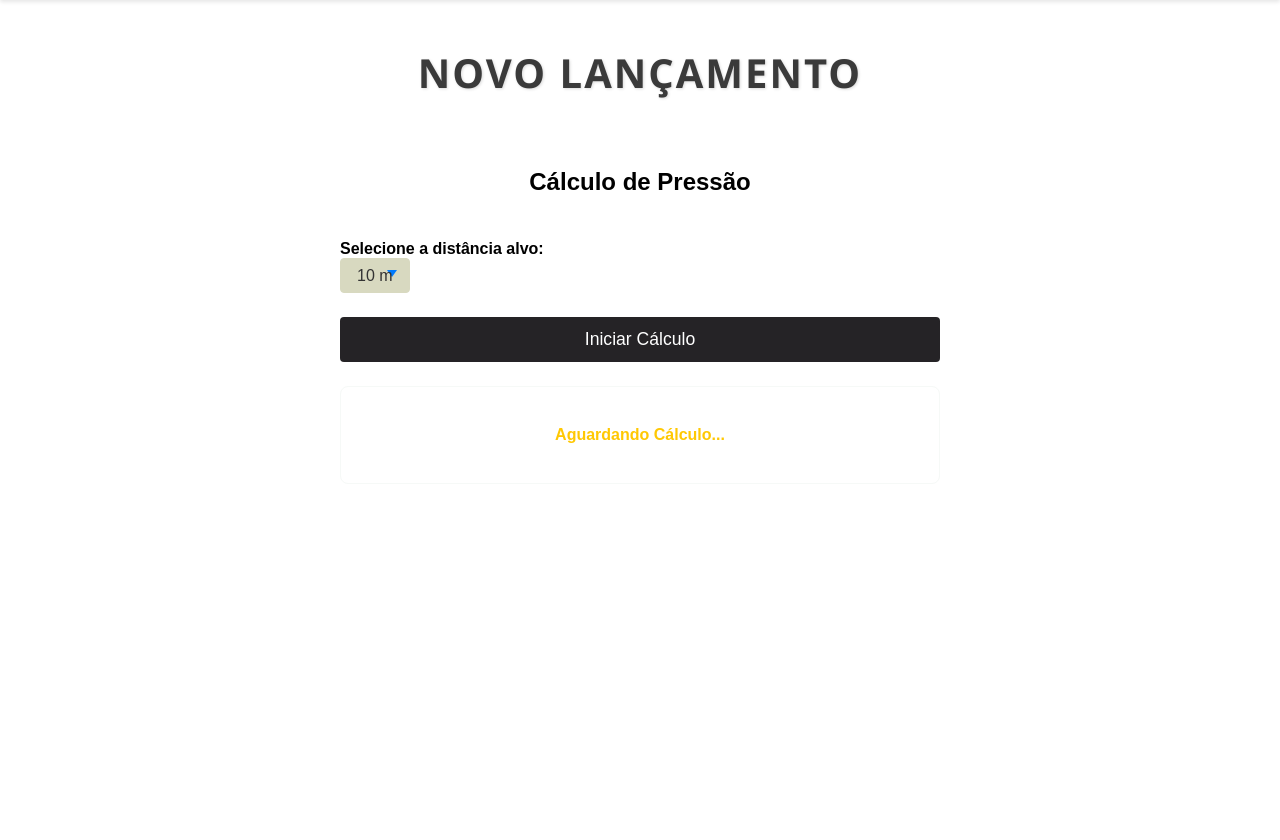
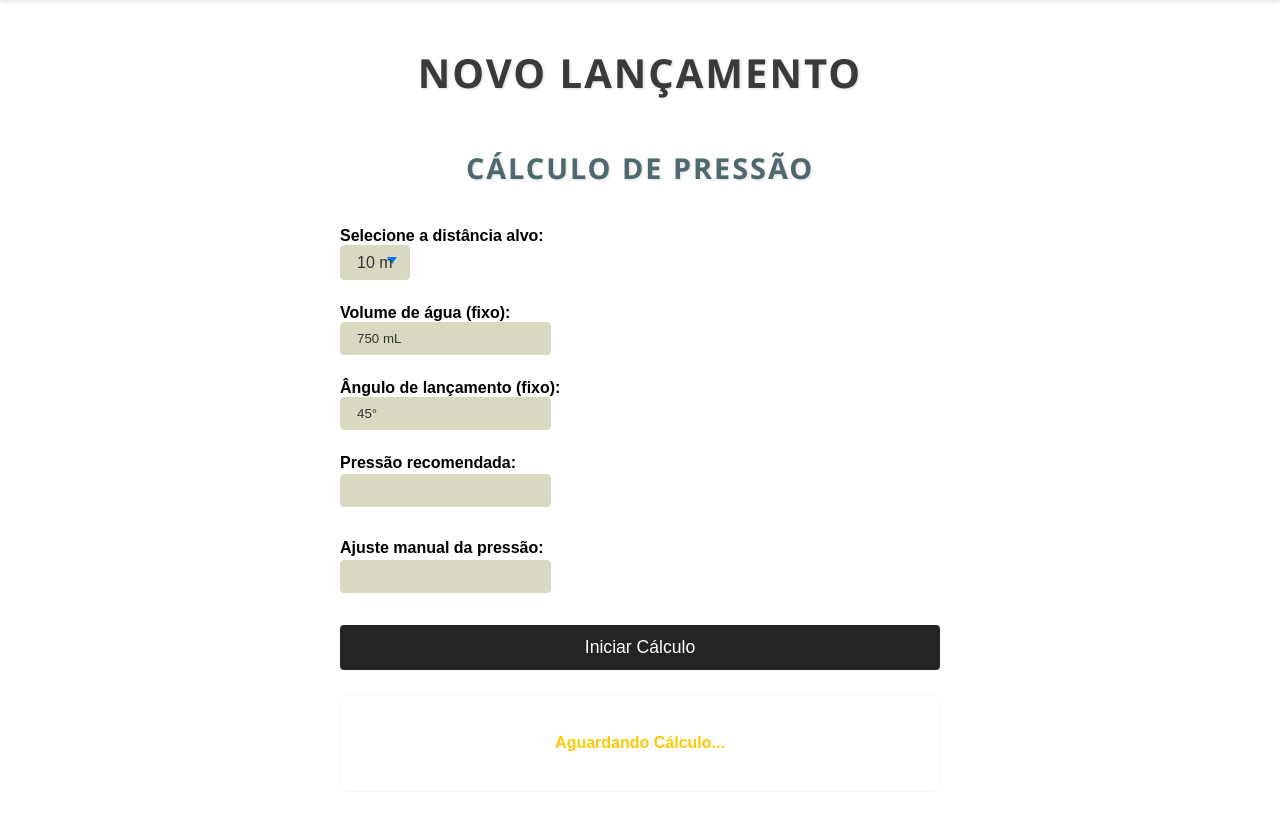
Before and after one commit to moonshinerd/interface-pi1, a Django app: page /newlaunch/ in a window 1280 px wide. Shown: the part 52-892 px from the top of the page. Before the commit the page ends 495 px from the top, so only its background shows below. Run offline with Django 5.2, Linux system fonts and the light colour scheme.

Commit message:
adicionando parametros iniciais, ajueste manual de pressao, validacao e css
Co-authored-by: Hauedy <hauedyws@gmail.com>

```diff
--- a/core/templates/core/launch_new.html
+++ b/core/templates/core/launch_new.html
@@ -1,23 +1,35 @@
-<!-- core/templates/core/launch_new.html -->
 {% extends "core/base.html" %}
 {% load static %}
 
 {% block title %}Novo Lançamento{% endblock %}
 {% block content %}
- <h1 style="
+  <h1 style="
   font-family: 'Segoe UI', Tahoma, Geneva, Verdana, sans-serif;
   font-size: 2.5rem;
   color: #3a3a3a;  /* cinza escuro */
   text-shadow: 1px 1px 3px rgba(0,0,0,0.15);
   letter-spacing: 2px;
   text-transform: uppercase;
-  margin-bottom: 1rem;
+  margin-bottom: 0.5rem;  /* diminuiu */
 ">
   Novo Lançamento
- </h1>
+</h1>
 
-<div class="pressure-container">
-    <h2>Cálculo de Pressão</h2>
+  <div class="pressure-container">
+   <h2 style="
+    font-family: 'Segoe UI', Tahoma, Geneva, Verdana, sans-serif;
+    font-size: 1.8rem;
+    color: #4d686f;
+    text-shadow: 1px 1px 3px rgba(0,0,0,0.15);
+    letter-spacing: 2px;
+    text-transform: uppercase;
+    margin-top: 0;          /* remove margem superior */
+    margin-bottom: 1rem;
+    font-weight: bold;
+  ">
+    Cálculo de Pressão
+   </h2>
+
     <div class="form-group">
       <label for="distance"><strong>Selecione a distância alvo:</strong></label>
       <select id="distance" style="background-color: #d8d9c0; color: #333; border: 1px solid #d8d9c0; border-radius: 4px; padding: 0.5rem 1rem;">
@@ -25,14 +37,37 @@
         <option value="20">20 m</option>
         <option value="30">30 m</option>
       </select>
+    </div>
 
+    <!-- Campos fixos e calculados com unidades dentro da caixa -->
+    <div class="form-group">
+    <label><strong>Volume de água (fixo):</strong></label>
+    <input type="text" value="750 mL" disabled style="background-color: #d8d9c0; color: #333; border: 1px solid #d8d9c0; border-radius: 4px; padding: 0.5rem 1rem; min-width: 11rem;" />
     </div>
+
+    <div class="form-group">
+    <label><strong>Ângulo de lançamento (fixo):</strong></label>
+    <input type="text" value="45°" disabled style="background-color: #d8d9c0; color: #333; border: 1px solid #d8d9c0; border-radius: 4px; padding: 0.5rem 1rem; min-width: 11rem;" />
+    </div>
+
+    <div class="form-group" style="margin-bottom: 0.4rem;">
+    <label style="margin-bottom: 0.15rem; display: block;"><strong>Pressão recomendada:</strong></label>
+    <input type="text" id="recommended-pressure" disabled style="background-color: #d8d9c0; color: #333; border: 1px solid #d8d9c0; border-radius: 4px; padding: 0.5rem 1rem; min-width: 11rem;" />
+    <p id="pressure-explanation" style="font-style: italic; font-size: 0.9rem; color: #555; margin: 0.1rem 0 0 0;"></p>
+    </div>
+
+    <div class="form-group" style="margin-bottom: 0.4rem;">
+    <label style="margin-bottom: 0.15rem; display: block;"><strong>Ajuste manual da pressão:</strong></label>
+    <input type="text" id="pressure" style="background-color: #d8d9c0; color: #333; border: 1px solid #d8d9c0; border-radius: 4px; padding: 0.5rem 1rem; min-width: 11rem;" />
+    <p id="pressure-error" class="error" style="color: red; margin: 0.1rem 0 0 0;"></p>
+    </div>
+
     <button id="calc-btn" style="background-color: #252326; color: white;">Iniciar Cálculo</button>
 
     <div id="result" class="result-card">
-    <p style="color: #ffc803;"><strong>Aguardando Cálculo...</strong></p>
+      <p style="color: #ffc803;"><strong>Aguardando Cálculo...</strong></p>
     </div>
-  </div>
+    </div>
 
   <!-- Inclui CSS e JS específicos -->
   <link rel="stylesheet" href="{% static 'core/css/pressure.css' %}">
```
